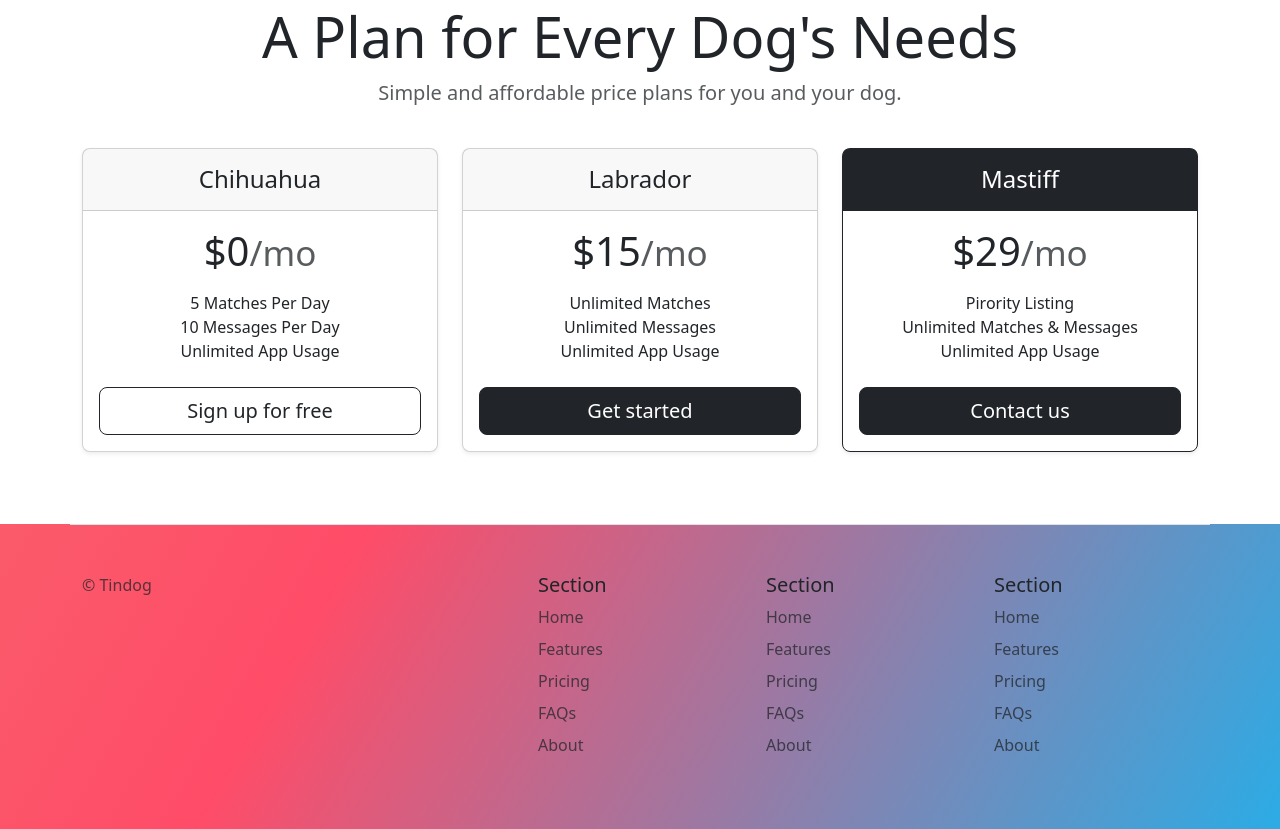
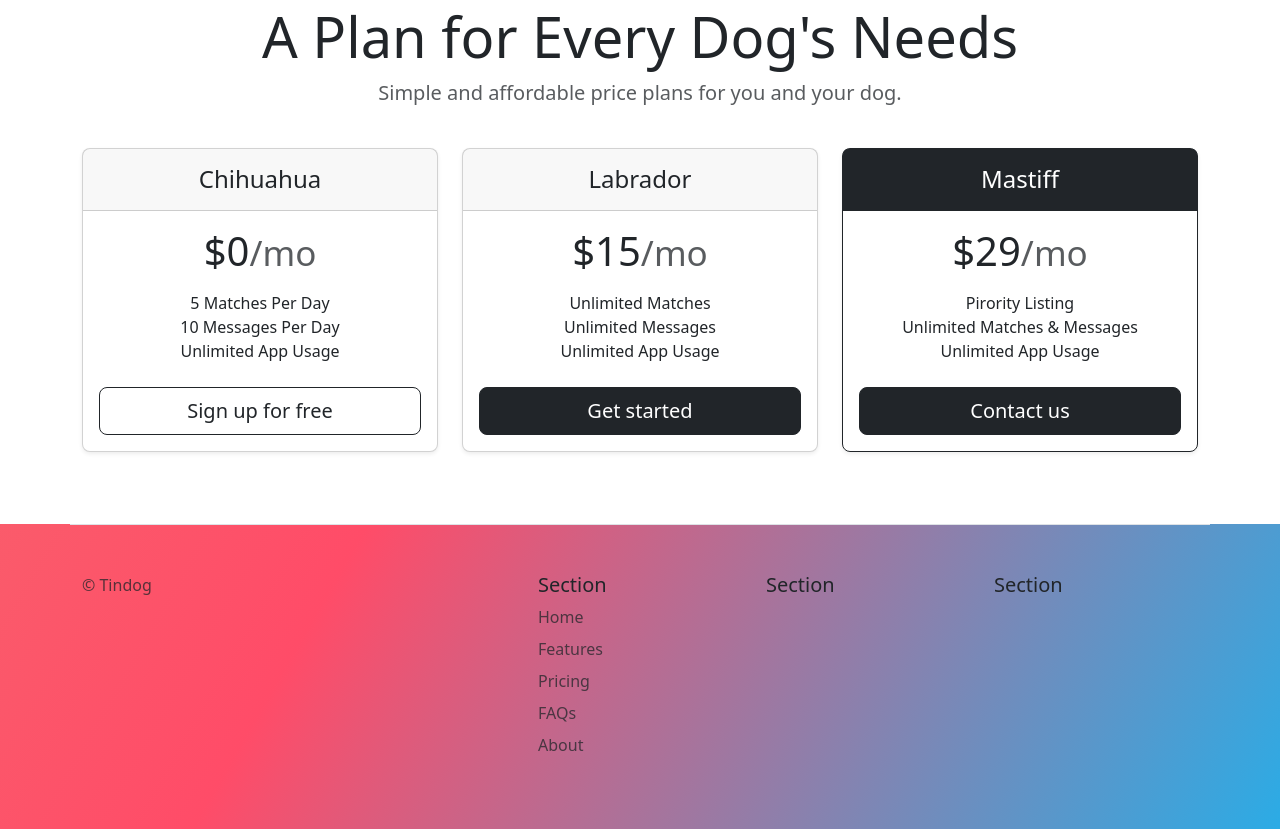
Before and after one commit to kirankumar636164/TinDog-Project, a plain HTML site: page index.html in a window 1280 px wide. Shown: the part 1601-2430 px from the top of the page. Drawn offline with nearby package versions, Linux system fonts and the light colour scheme.

Commit message:
Update index.html

```diff
--- a/index.html
+++ b/index.html
@@ -216,24 +216,24 @@
 
         <div class="col mb-3">
           <h5>Section</h5>
-          <ul class="nav flex-column">
+          <!-- <ul class="nav flex-column">
             <li class="nav-item mb-2"><a href="#" class="nav-link p-0 text-body-secondary">Home</a></li>
             <li class="nav-item mb-2"><a href="#" class="nav-link p-0 text-body-secondary">Features</a></li>
             <li class="nav-item mb-2"><a href="#" class="nav-link p-0 text-body-secondary">Pricing</a></li>
             <li class="nav-item mb-2"><a href="#" class="nav-link p-0 text-body-secondary">FAQs</a></li>
             <li class="nav-item mb-2"><a href="#" class="nav-link p-0 text-body-secondary">About</a></li>
-          </ul>
+          </ul> -->
         </div>
 
         <div class="col mb-3">
           <h5>Section</h5>
-          <ul class="nav flex-column">
+          <!-- <ul class="nav flex-column">
             <li class="nav-item mb-2"><a href="#" class="nav-link p-0 text-body-secondary">Home</a></li>
             <li class="nav-item mb-2"><a href="#" class="nav-link p-0 text-body-secondary">Features</a></li>
             <li class="nav-item mb-2"><a href="#" class="nav-link p-0 text-body-secondary">Pricing</a></li>
             <li class="nav-item mb-2"><a href="#" class="nav-link p-0 text-body-secondary">FAQs</a></li>
             <li class="nav-item mb-2"><a href="#" class="nav-link p-0 text-body-secondary">About</a></li>
-          </ul>
+          </ul> -->
         </div>
       </footer>
     </div>
```
